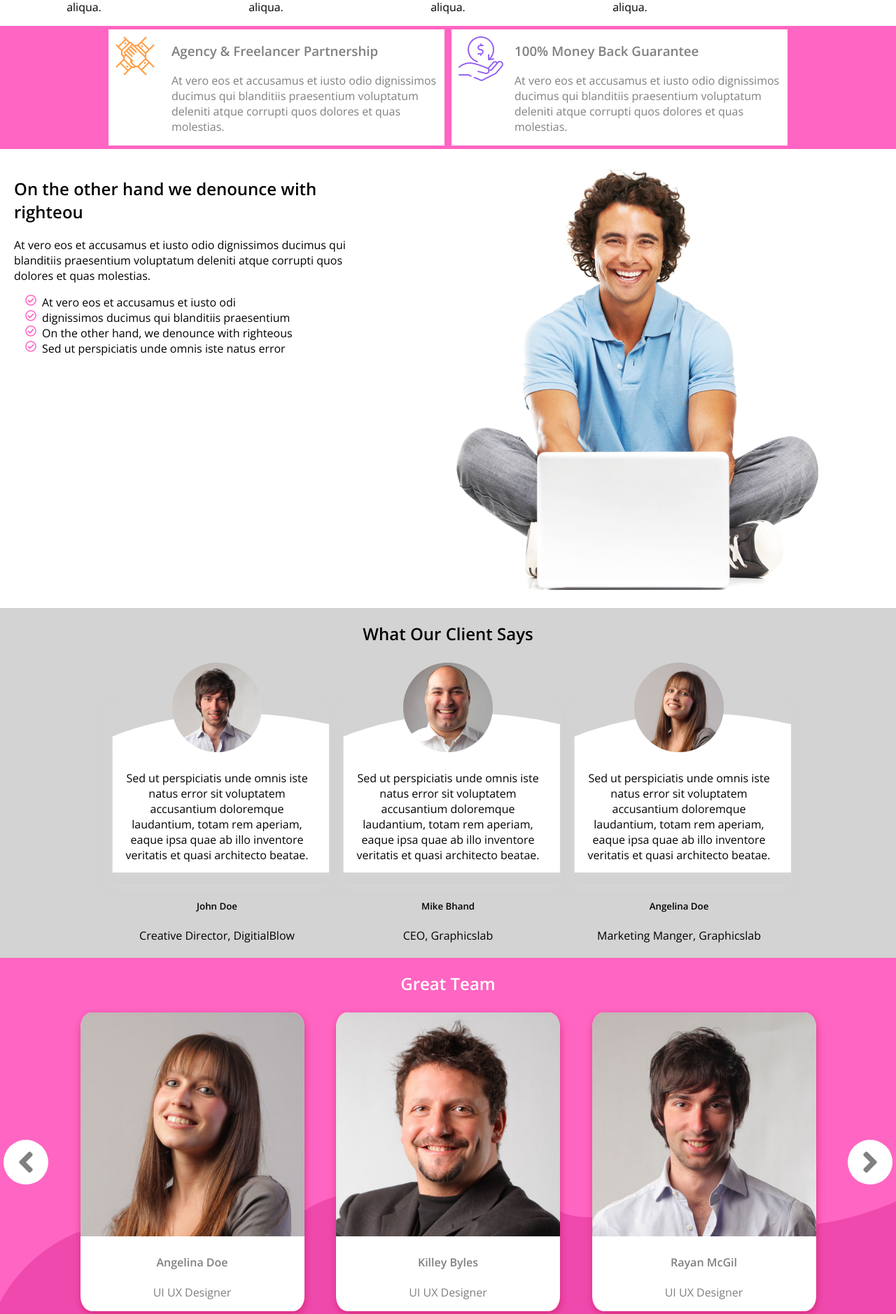
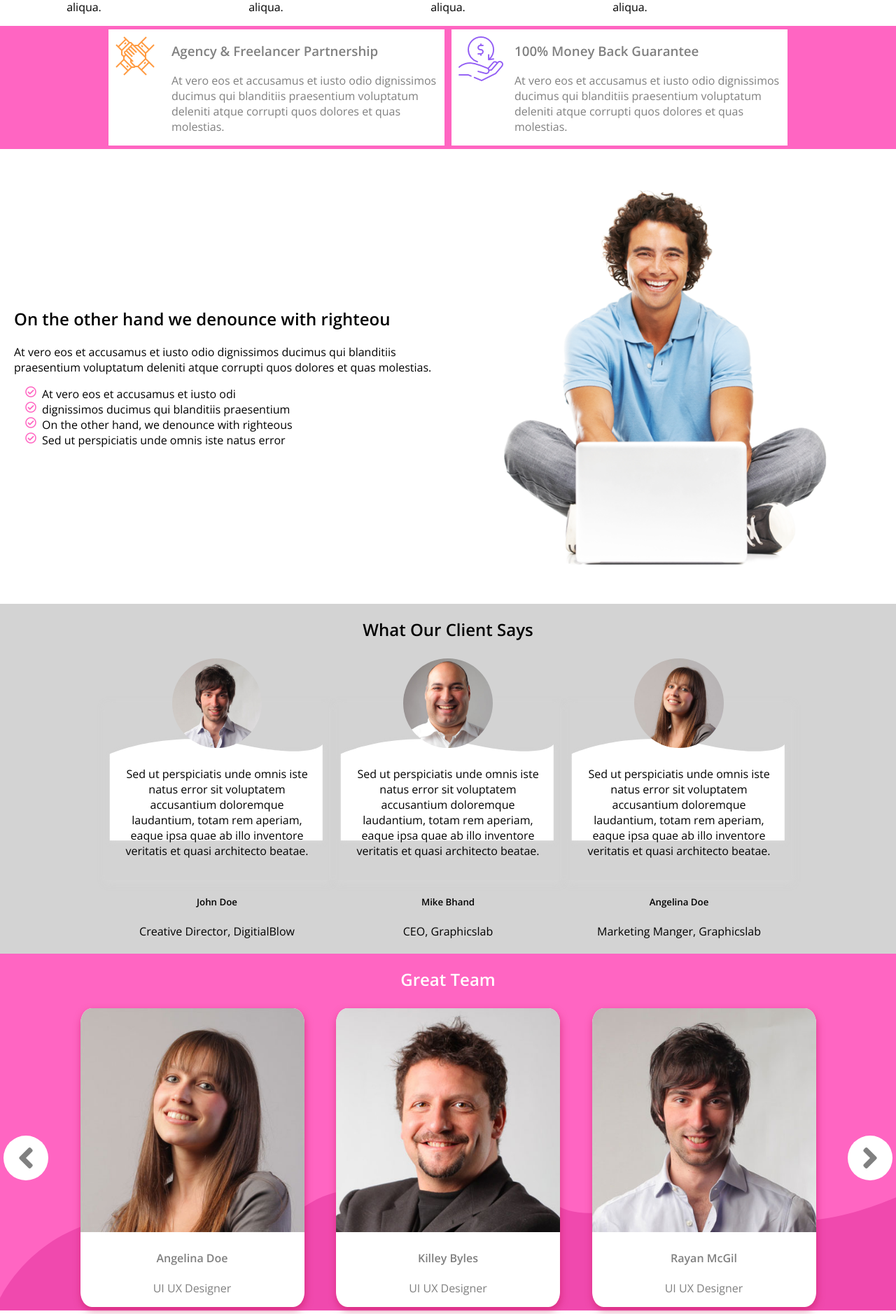
Before and after one commit to MikeGratsas/bit, a PHP site: page /soran/ in a window 1280 px wide. Shown: the part 692-2570 px from the top of the page at 70% size. Run offline with PHP 8.4, Linux system fonts and the light colour scheme; some libraries are stand-ins or nearby versions.

Commit message:
show background

```diff
--- a/blood/index.html
+++ b/blood/index.html
@@ -24,8 +24,8 @@
                     <p>Their are number of countries who don’t have adequate number<br /> of blood suppliers and face the challenge of blood supply. We<br /> are trying to make available adequate blood to the needy<br /> patients all over the world.</p>
                     <a id="donate" class="button" href="#donate">I want to donate</a>
                 </section>
-                <div class="part">
-                    <img class="illustration" src="images/donate.png" alt="Blood">
+                <div class="wrapper">
+                    <img id="illustration" src="images/donate.png" alt="Blood">
                 </div>
             </div>
         </main>
--- a/soran/index.html
+++ b/soran/index.html
@@ -113,7 +113,7 @@
                         <li><span class="fa-li far fa-check-circle foreground"></span>Sed ut perspiciatis unde omnis iste natus error</li>
                     </ul>
                 </div>
-                <img id="show" src="images/show.png" alt="show" />
+                <div class="wrapper show-bg"></div>
             </section>
             <section id="feedback" class="centered">
                 <h2>What Our Client Says</h2>
--- a/soran/styles/style.css
+++ b/soran/styles/style.css
@@ -298,12 +298,18 @@ body {
     margin: 10px;
 }
 
-#show {
-    display: block;
-    max-width: 100%;
-    flex: 0 1 718px;
-    align-self: center;
+.wrapper {
+    display: flex;
+    padding: 25% 0;
+    max-width: 718px;
+    flex: 1 1 359px;
 }
+
+    .wrapper img {
+        max-height: 100%;
+        max-width: 100%;
+        margin: auto;
+    }
 
 .portrait {
     max-width: 100%;
@@ -313,7 +319,7 @@ body {
     background-image: url('../images/client.svg');
     background-position: left top;
     background-repeat: no-repeat;
-    background-size: cover;
+    background-size: 100% 100%;
 }
 
 .team-bg {
@@ -388,6 +394,13 @@ body {
     background-repeat: no-repeat;
     background-size: cover;
     background-color: grey;
+}
+
+.show-bg {
+    background-image: url('../images/show.png');
+    background-position: center center;
+    background-repeat: no-repeat;
+    background-size: contain;
 }
 
 #search-form {
@@ -467,6 +480,7 @@ body {
     display: flex;
     flex-wrap: wrap-reverse;
     justify-content: space-between;
+    align-items: center;
     padding: 10px;
     overflow: hidden;
 }
```
Also changed, not shown: blood/styles/style.css (+19 -7 lines), blood/images/donate.svg (added).
